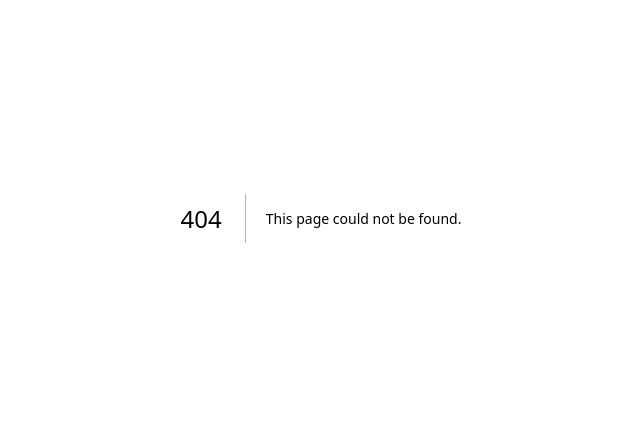
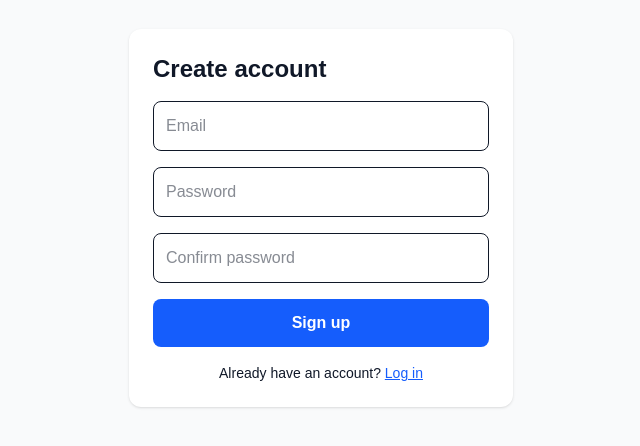
Before and after one commit to Hassancoding010/Placement_Project, a Next.js app: page /signup in a window 1280 px wide. Before the commit this address had no page. Shown: the part 182-628 px from the top of the page, without its empty margins (319-959 px from the left). Built offline with nearby package versions, Linux system fonts and the light colour scheme.

Commit message:
Add signup page and stricter email check

```diff
--- a/app/login/page.tsx
+++ b/app/login/page.tsx
@@ -2,7 +2,7 @@
 
 import { useState } from "react";
 import { useRouter } from "next/navigation";
-
+const EMAIL_REGEX = /^[^\s@]+@[^\s@]+\.[^\s@]{2,}$/;
 export default function LoginPage() {
   const router = useRouter();
   const [email, setEmail] = useState("");
@@ -12,10 +12,8 @@ export default function LoginPage() {
   function handleSubmit(e: React.FormEvent) {
     e.preventDefault();
     setError("");
-    if (!email.includes("@")) {
-      setError("Enter a valid email address.");
-      return;
-    }
+    if (!EMAIL_REGEX.test(email.trim()))
+      return setError("Enter a valid email address, like name@gmail.com.");
     if (password.length < 6) {
       setError("Password must be at least 6 characters.");
       return;
--- /dev/null
+++ b/app/signup/page.tsx
@@ -0,0 +1,72 @@
+"use client";
+
+import { useState } from "react";
+import { useRouter } from "next/navigation";
+const EMAIL_REGEX = /^[^\s@]+@[^\s@]+\.[^\s@]{2,}$/;
+export default function SignupPage() {
+  const router = useRouter();
+  const [email, setEmail] = useState("");
+  const [password, setPassword] = useState("");
+  const [confirm, setConfirm] = useState("");
+  const [error, setError] = useState("");
+
+  function handleSubmit(e: React.FormEvent) {
+    e.preventDefault();
+    setError("");
+   if (!EMAIL_REGEX.test(email.trim()))
+  return setError("Enter a valid email address, like name@gmail.com.");
+    if (password.length < 6)
+      return setError("Password must be at least 6 characters.");
+    if (password !== confirm) return setError("Passwords do not match.");
+
+    // Mock sign-up. B will replace this with Supabase auth.
+    router.push("/dashboard");
+  }
+
+  const input = "w-full border rounded-lg p-3 bg-white text-gray-900";
+
+  return (
+    <main className="min-h-screen flex items-center justify-center bg-gray-50 p-4 text-gray-900">
+      <form
+        onSubmit={handleSubmit}
+        className="w-full max-w-sm bg-white p-6 rounded-xl shadow space-y-4"
+      >
+        <h1 className="text-2xl font-bold">Create account</h1>
+        <input
+          type="email"
+          placeholder="Email"
+          value={email}
+          onChange={(e) => setEmail(e.target.value)}
+          className={input}
+        />
+        <input
+          type="password"
+          placeholder="Password"
+          value={password}
+          onChange={(e) => setPassword(e.target.value)}
+          className={input}
+        />
+        <input
+          type="password"
+          placeholder="Confirm password"
+          value={confirm}
+          onChange={(e) => setConfirm(e.target.value)}
+          className={input}
+        />
+        {error && <p className="text-red-600 text-sm">{error}</p>}
+        <button
+          type="submit"
+          className="w-full bg-blue-600 text-white rounded-lg p-3 font-semibold"
+        >
+          Sign up
+        </button>
+        <p className="text-sm text-center">
+          Already have an account?{" "}
+          <a href="/login" className="text-blue-600 underline">
+            Log in
+          </a>
+        </p>
+      </form>
+    </main>
+  );
+}
```
